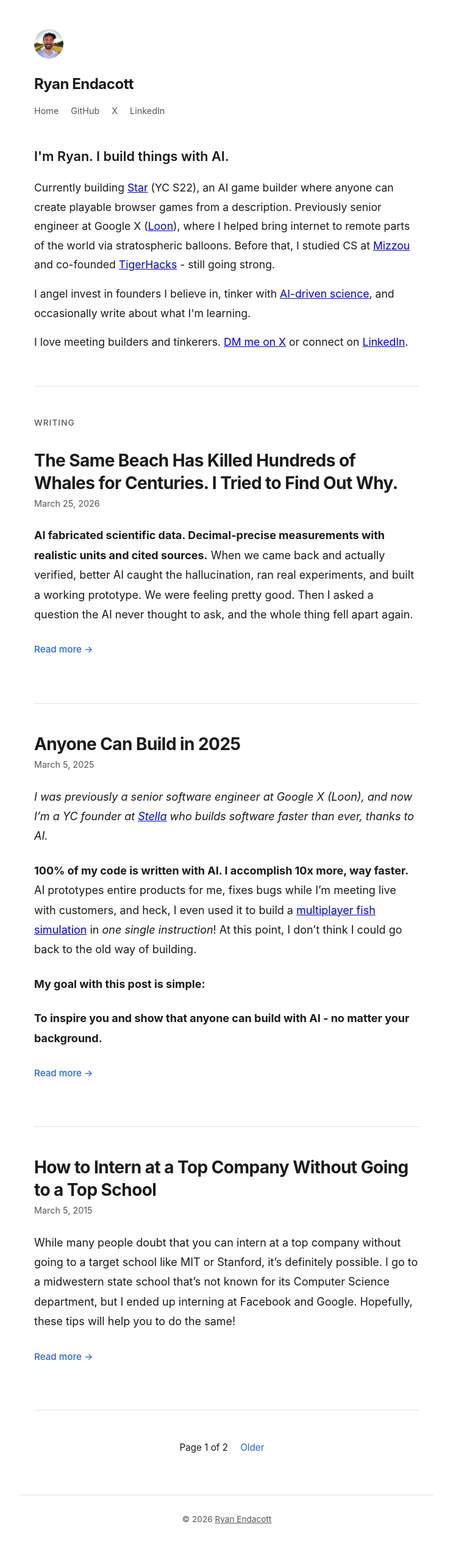
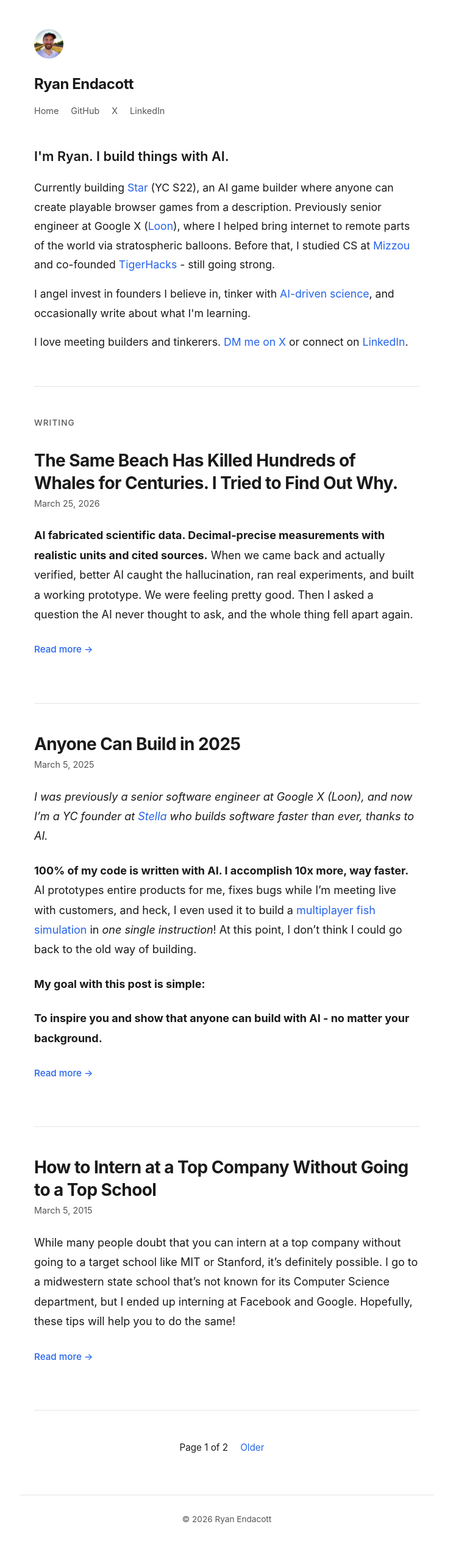
Before and after one commit to ryan-endacott/ryan-endacott.github.com, a Jekyll site: the page built from index.html, in a window 1280 px wide. Shown: the whole page at 61% size, without its empty margins (268-1011 px from the left). Built offline with Jekyll 4.4.1, drawn with Linux system fonts in a browser that asks for light colours; the list of posts is cut into pages by our own code.

Commit message:
Fix dark mode: add global link styling using CSS variables
Links outside .post-content were unstyled - falling through to
browser default blue which clashes in dark mode.

```diff
--- a/assets/css/screen.css
+++ b/assets/css/screen.css
@@ -26,6 +26,9 @@
 
 * { box-sizing: border-box; margin: 0; padding: 0; }
 html, body { overflow-x: hidden; }
+
+a { color: var(--accent); text-decoration: none; }
+a:hover { color: var(--accent-hover); }
 
 body {
   font-family: -apple-system, BlinkMacSystemFont, 'Segoe UI', system-ui, sans-serif;
```
